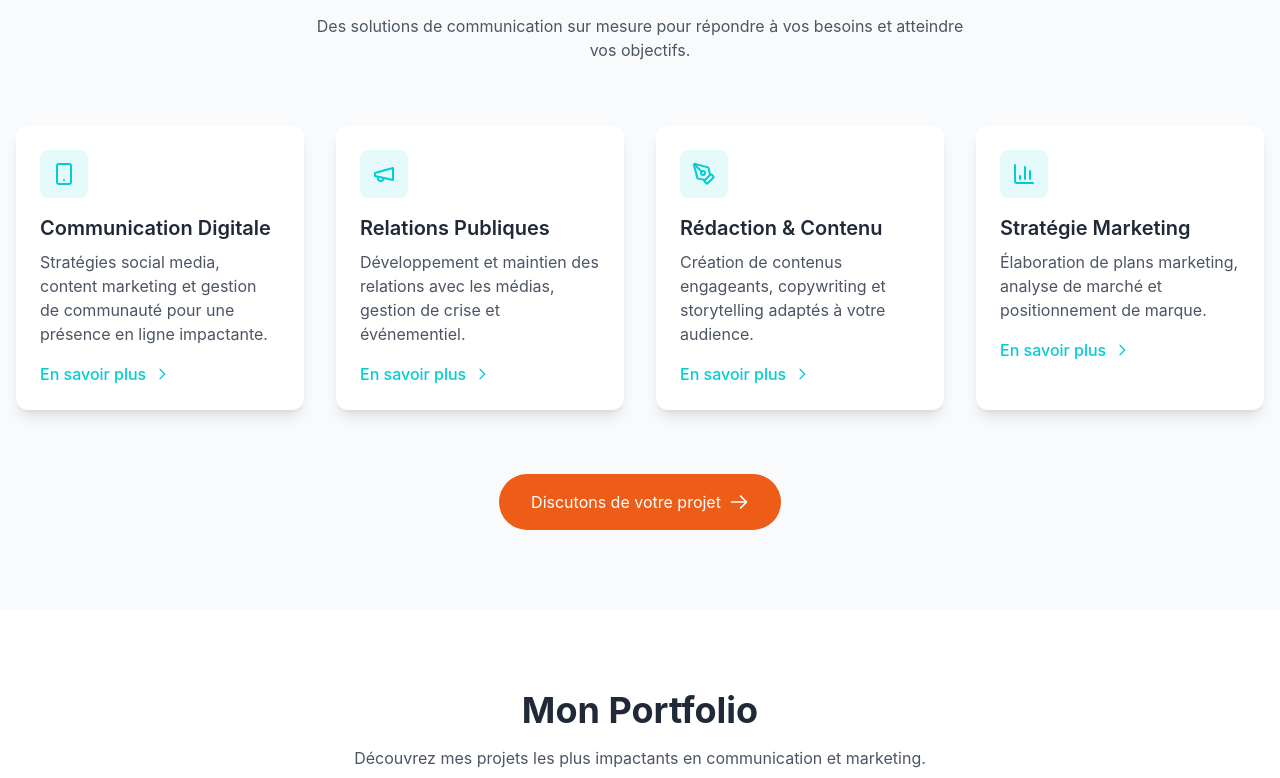
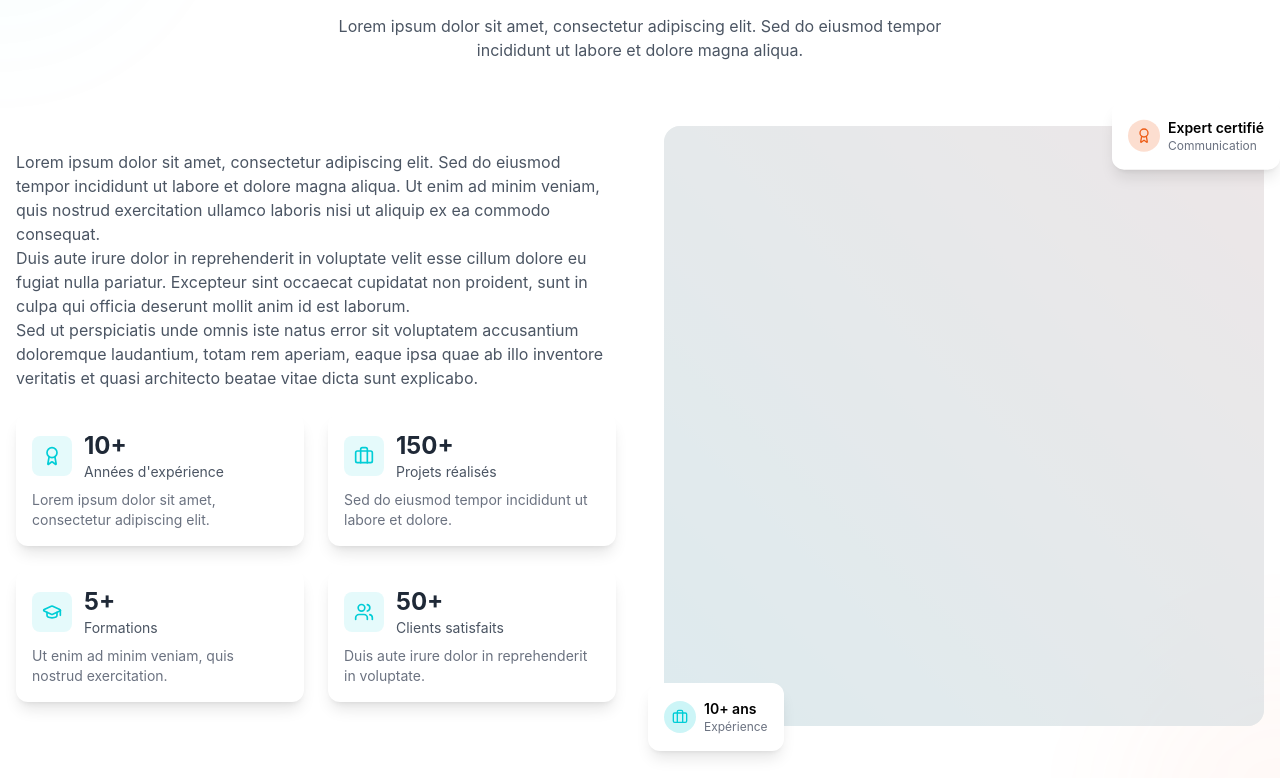
Before and after one commit to D-Seonay/portfolio-adele, a React (Vite) app: page / in a window 1280 px wide. Shown: the part 922-1700 px from the top of the page. Built offline with nearby package versions, Linux system fonts and the light colour scheme.

Commit message:
Add AboutMe section with animated stats and background

```diff
--- a/src/App.tsx
+++ b/src/App.tsx
@@ -1,5 +1,6 @@
 import Header from './components/Header';
 import Hero from './components/Hero';
+import AboutMe from './components/AboutMe';
 import Services from './components/Services';
 import Portfolio from './components/Portfolio';
 import Contact from './components/Contact';
@@ -11,6 +12,7 @@ function App() {
       <Header />
       <main>
         <Hero />
+        <AboutMe />
         <Services />
         <Portfolio />
         <Contact />
--- /dev/null
+++ b/src/components/AboutMe.tsx
@@ -0,0 +1,192 @@
+import { motion } from 'framer-motion';
+import { Award, Briefcase, GraduationCap, Users } from 'lucide-react';
+
+const AboutMe = () => {
+  const stats = [
+    {
+      icon: Award,
+      number: "10+",
+      label: "Années d'expérience",
+      description: "Lorem ipsum dolor sit amet, consectetur adipiscing elit."
+    },
+    {
+      icon: Briefcase,
+      number: "150+",
+      label: "Projets réalisés",
+      description: "Sed do eiusmod tempor incididunt ut labore et dolore."
+    },
+    {
+      icon: GraduationCap,
+      number: "5+",
+      label: "Formations",
+      description: "Ut enim ad minim veniam, quis nostrud exercitation."
+    },
+    {
+      icon: Users,
+      number: "50+",
+      label: "Clients satisfaits",
+      description: "Duis aute irure dolor in reprehenderit in voluptate."
+    }
+  ];
+
+  return (
+    <section id="about" className="py-20 relative overflow-hidden">
+      {/* Background elements */}
+      <div className="absolute inset-0 overflow-hidden">
+        <motion.div
+          className="absolute -top-40 -left-40 w-80 h-80 bg-primary/10 rounded-full blur-3xl"
+          animate={{
+            scale: [1, 1.2, 1],
+            opacity: [0.2, 0.4, 0.2],
+          }}
+          transition={{
+            duration: 8,
+            repeat: Infinity,
+            ease: "easeInOut"
+          }}
+        />
+        <motion.div
+          className="absolute -bottom-40 -right-40 w-80 h-80 bg-secondary/10 rounded-full blur-3xl"
+          animate={{
+            scale: [1.2, 1, 1.2],
+            opacity: [0.3, 0.5, 0.3],
+          }}
+          transition={{
+            duration: 8,
+            repeat: Infinity,
+            ease: "easeInOut",
+            delay: 2
+          }}
+        />
+      </div>
+
+      <div className="container mx-auto px-4 relative z-10">
+        <motion.div
+          initial={{ opacity: 0, y: 20 }}
+          whileInView={{ opacity: 1, y: 0 }}
+          viewport={{ once: true }}
+          transition={{ duration: 0.6 }}
+          className="text-center mb-16"
+        >
+          <h2 className="text-3xl md:text-4xl font-bold text-gray-800 mb-4">
+            À propos de moi
+          </h2>
+          <p className="text-gray-600 max-w-2xl mx-auto">
+            Lorem ipsum dolor sit amet, consectetur adipiscing elit. Sed do eiusmod tempor incididunt ut labore et dolore magna aliqua.
+          </p>
+        </motion.div>
+
+        <div className="grid grid-cols-1 lg:grid-cols-2 gap-12 items-center">
+          <motion.div
+            initial={{ opacity: 0, x: -20 }}
+            whileInView={{ opacity: 1, x: 0 }}
+            viewport={{ once: true }}
+            transition={{ duration: 0.6 }}
+            className="space-y-6"
+          >
+            <div className="prose prose-lg">
+              <p className="text-gray-600">
+                Lorem ipsum dolor sit amet, consectetur adipiscing elit. Sed do eiusmod tempor incididunt ut labore et dolore magna aliqua. Ut enim ad minim veniam, quis nostrud exercitation ullamco laboris nisi ut aliquip ex ea commodo consequat.
+              </p>
+              <p className="text-gray-600">
+                Duis aute irure dolor in reprehenderit in voluptate velit esse cillum dolore eu fugiat nulla pariatur. Excepteur sint occaecat cupidatat non proident, sunt in culpa qui officia deserunt mollit anim id est laborum.
+              </p>
+              <p className="text-gray-600">
+                Sed ut perspiciatis unde omnis iste natus error sit voluptatem accusantium doloremque laudantium, totam rem aperiam, eaque ipsa quae ab illo inventore veritatis et quasi architecto beatae vitae dicta sunt explicabo.
+              </p>
+            </div>
+
+            <div className="grid grid-cols-2 gap-6">
+              {stats.map((stat, index) => {
+                const Icon = stat.icon;
+                return (
+                  <motion.div
+                    key={index}
+                    initial={{ opacity: 0, y: 20 }}
+                    whileInView={{ opacity: 1, y: 0 }}
+                    viewport={{ once: true }}
+                    transition={{ duration: 0.6, delay: index * 0.1 }}
+                    className="bg-white p-4 rounded-xl shadow-lg"
+                  >
+                    <div className="flex items-center gap-3 mb-2">
+                      <div className="w-10 h-10 rounded-lg bg-primary/10 flex items-center justify-center">
+                        <Icon className="w-5 h-5 text-primary" />
+                      </div>
+                      <div>
+                        <p className="text-2xl font-bold text-gray-800">{stat.number}</p>
+                        <p className="text-sm text-gray-600">{stat.label}</p>
+                      </div>
+                    </div>
+                    <p className="text-sm text-gray-500">{stat.description}</p>
+                  </motion.div>
+                );
+              })}
+            </div>
+          </motion.div>
+
+          <motion.div
+            initial={{ opacity: 0, x: 20 }}
+            whileInView={{ opacity: 1, x: 0 }}
+            viewport={{ once: true }}
+            transition={{ duration: 0.6 }}
+            className="relative"
+          >
+            <div className="relative w-full h-[600px] rounded-2xl overflow-hidden">
+              <div className="absolute inset-0 bg-gradient-to-tr from-primary/20 to-secondary/20" />
+              {/* Placeholder for about image */}
+              <div className="w-full h-full bg-gray-200 animate-pulse" />
+            </div>
+
+            {/* Floating elements */}
+            <motion.div
+              className="absolute -top-4 -right-4 bg-white p-4 rounded-xl shadow-lg"
+              animate={{
+                y: [0, -10, 0],
+              }}
+              transition={{
+                duration: 4,
+                repeat: Infinity,
+                ease: "easeInOut"
+              }}
+            >
+              <div className="flex items-center gap-2">
+                <div className="w-8 h-8 rounded-full bg-accent/20 flex items-center justify-center">
+                  <Award className="w-4 h-4 text-accent" />
+                </div>
+                <div>
+                  <p className="text-sm font-semibold">Expert certifié</p>
+                  <p className="text-xs text-gray-500">Communication</p>
+                </div>
+              </div>
+            </motion.div>
+
+            <motion.div
+              className="absolute -bottom-4 -left-4 bg-white p-4 rounded-xl shadow-lg"
+              animate={{
+                y: [0, 10, 0],
+              }}
+              transition={{
+                duration: 4,
+                repeat: Infinity,
+                ease: "easeInOut",
+                delay: 1
+              }}
+            >
+              <div className="flex items-center gap-2">
+                <div className="w-8 h-8 rounded-full bg-primary/20 flex items-center justify-center">
+                  <Briefcase className="w-4 h-4 text-primary" />
+                </div>
+                <div>
+                  <p className="text-sm font-semibold">10+ ans</p>
+                  <p className="text-xs text-gray-500">Expérience</p>
+                </div>
+              </div>
+            </motion.div>
+          </motion.div>
+        </div>
+      </div>
+    </section>
+  );
+};
+
+export default AboutMe;
```
